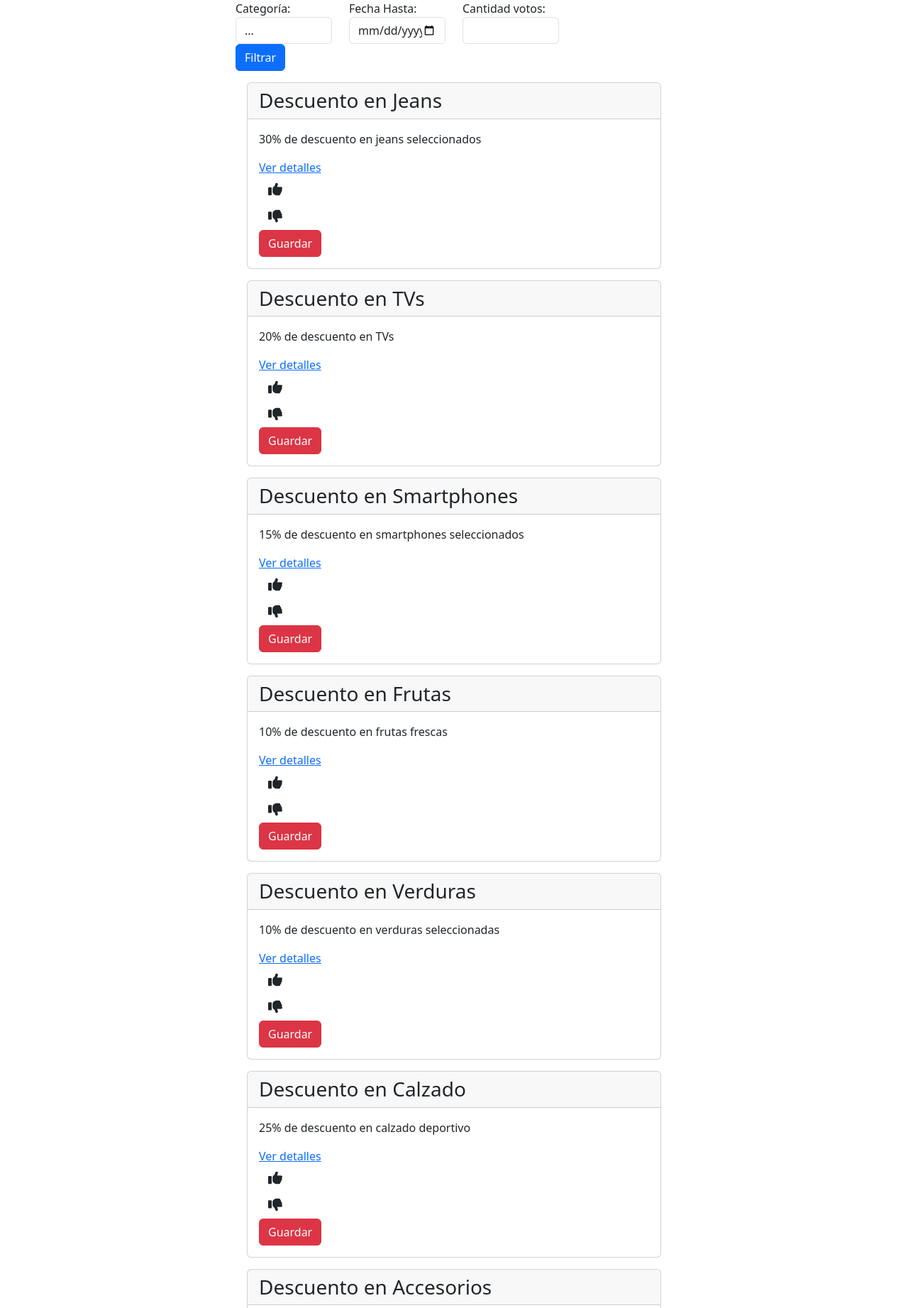
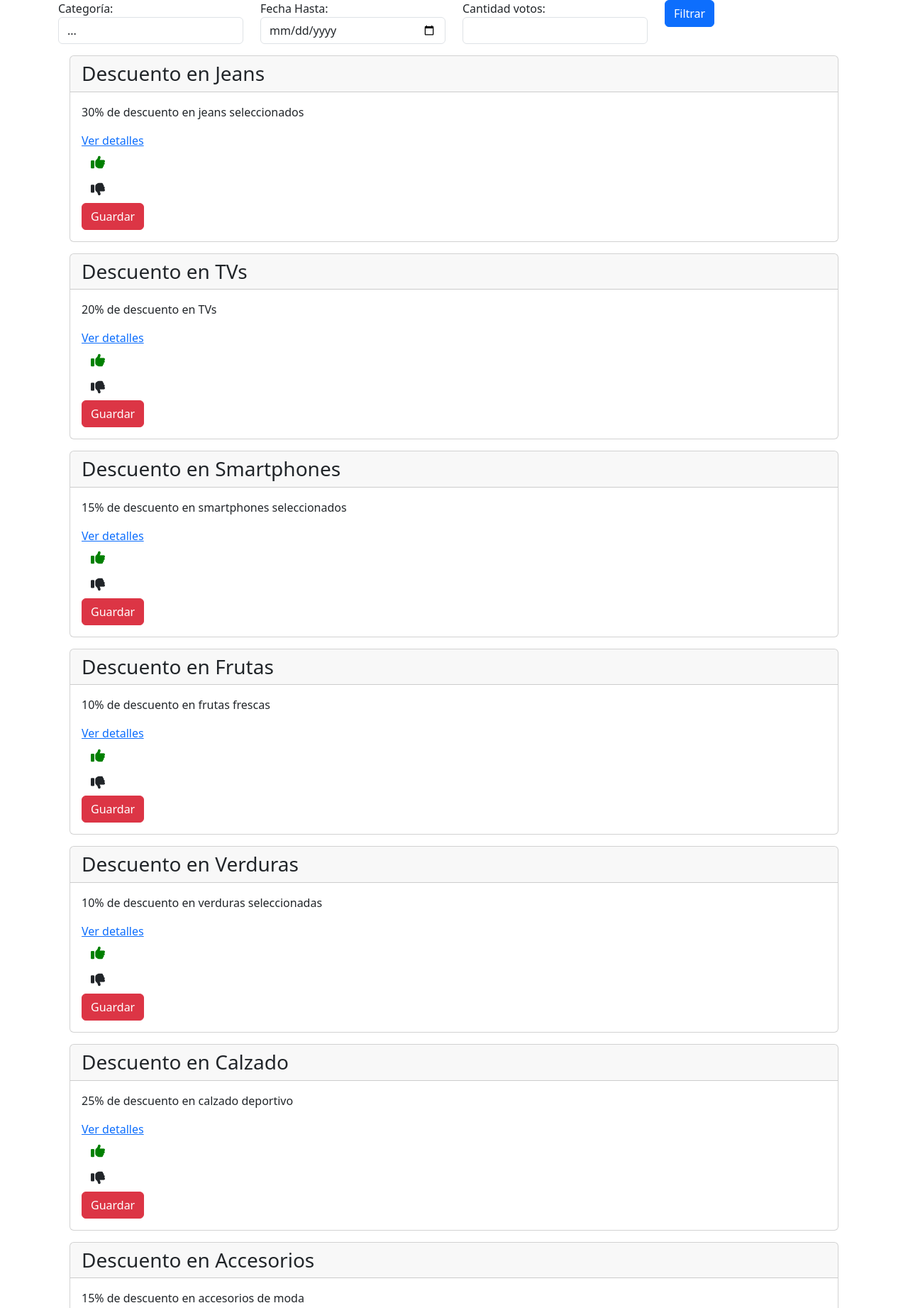
Before and after one commit to federicoFrancesconi/UCSE-2024-IW-TP, a Django app: page / in a window 1280 px wide. Shown: the part 80-1923 px from the top of the page at 71% size. Run offline with Django 5.2, Linux system fonts and the light colour scheme; data comes from the database, SQL or seed files in the repository; data that the repository does not hold is empty; some libraries are stand-ins or nearby versions.

Commit message:
correcciones home html

```diff
--- a/DescuentAr/sitio/static/sitio/css/home.css
+++ b/DescuentAr/sitio/static/sitio/css/home.css
@@ -20,3 +20,7 @@ color: green;
 .red{
 color: red;
 }
+
+.celeste {
+    background-color: #6A9AB0;
+}
--- a/DescuentAr/templates/base.html
+++ b/DescuentAr/templates/base.html
@@ -4,7 +4,7 @@
 <meta name="csrf-token" content="{{ csrf_token }}">
 
 <body>
-    <main class="container w-50">
+    <main class="container-xl">
     {% block content %}
 
     {% endblock %}
--- a/DescuentAr/templates/header.html
+++ b/DescuentAr/templates/header.html
@@ -7,6 +7,7 @@
     <meta name="viewport" content="width=device-width, initial-scale=1.0">
     <title>DescuentAr</title>
 
+    <link rel="stylesheet" href="{% static 'sitio/css/home.css' %}">
     <!-- cdn bootstrap -->
     <script src="https://kit.fontawesome.com/b4bd295ebb.js" crossorigin="anonymous"></script>
     <script src="https://use.fontawesome.com/fe459689b4.js"></script>
--- a/DescuentAr/templates/home.html
+++ b/DescuentAr/templates/home.html
@@ -8,12 +8,16 @@
 <body>
     {% block content %}
     <!-- <h1>Bienvenidos!</h1> -->
+    <div class = "row rounded">
         <form method="GET">
             <div class="form-row">
                 <div class="row">
                     <div class="form-group col-md-3">
                         <label for="categoria">Categoría:</label>
                         <select name="categoria_id" class="form-control">
+                            {% if categoria_seleccionada != " " %}
+                                value = {{categoria_seleccionada}}
+                            {% endif %}
                             <option value="">...</option>
                             {% for categoria in categorias %}
                                 <option value="{{ categoria.id }}">{{ categoria.nombre }}</option>
@@ -28,12 +32,13 @@
                         <label for ="cant_votos">Cantidad votos:</label>
                         <input type="form_control" id="formControl" name = "cant_votos" class="form-control">
                     </div>
-                <div class="form-group col-md-4">
+                    <div class="form-group col-md-1">
                         <button class="btn btn-primary" type="submit">Filtrar</button>
                     </div>
                 </div>
             </div>
         </form>
+    </div>
     <meta name="csrf-token" content="{{ csrf_token }}">
 
         {% for descuento in lista_descuentos %}
```
Lines whose indentation alone changed are shown as unchanged.
